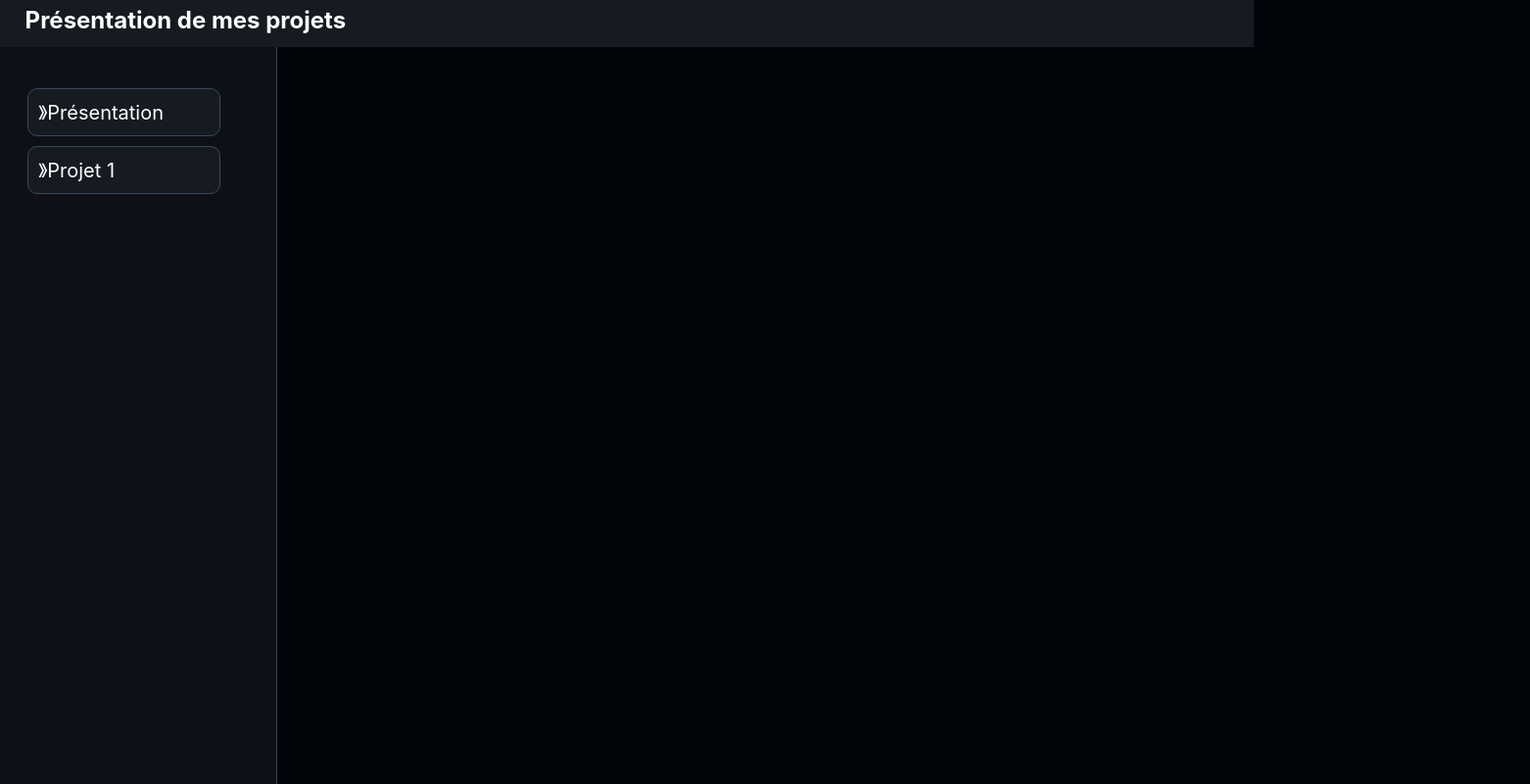
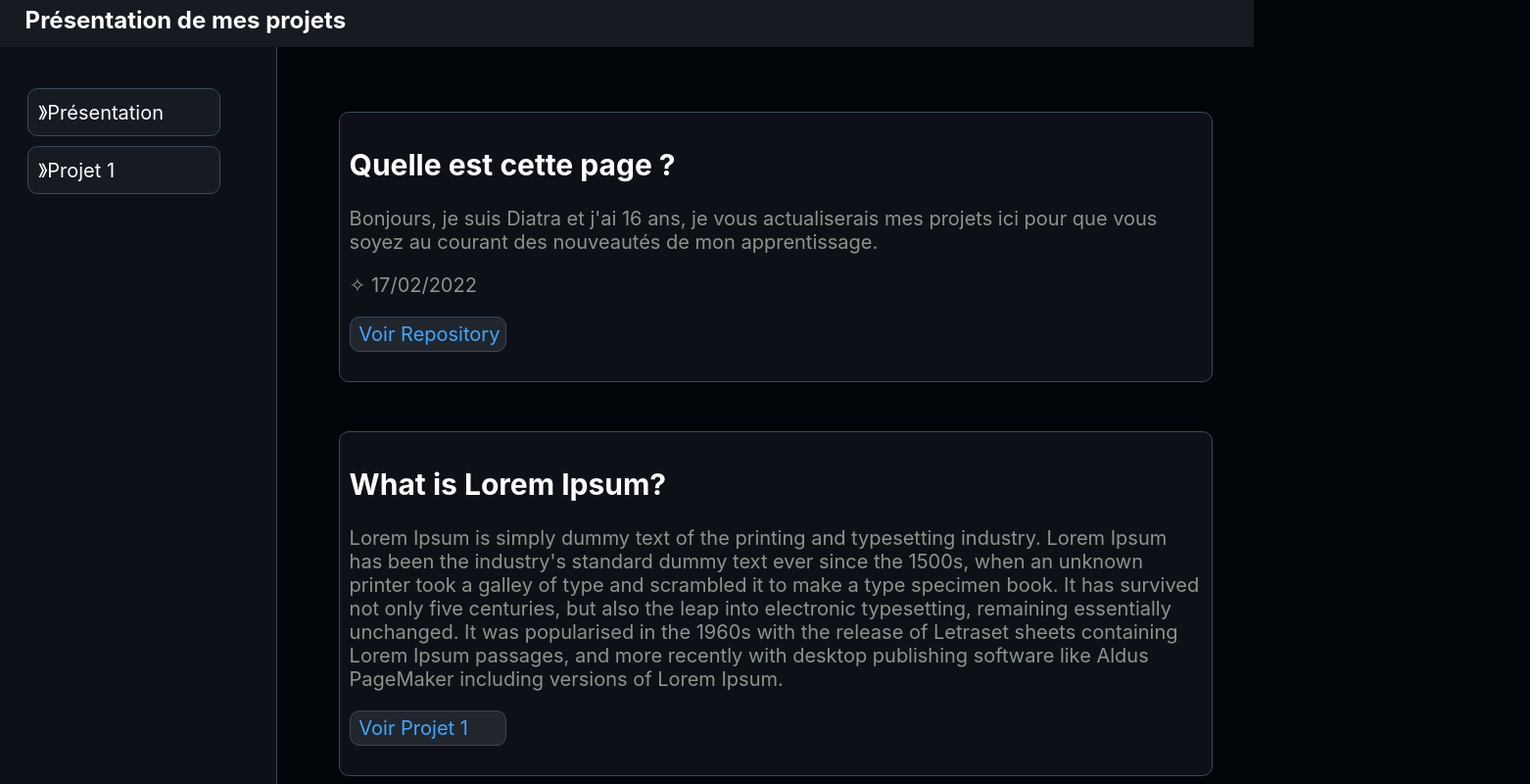
Before and after one commit to Diduck/ProjectMain, a plain HTML site: page index.html in a window 1280 px wide. Shown: the whole page at 98% size, 1562 px wide, since content can reach past the window. Drawn offline with Linux system fonts and the light colour scheme.

Commit message:
Add Presentation and exemple project

```diff
--- a/index.html
+++ b/index.html
@@ -22,5 +22,22 @@
         <h1 class="TITLE">Présentation de mes projets</ class="TITLE">
     </section>
 
+
+    <section id="PAGE">
+
+        <div class="BoxPAGE">
+            <h1>Quelle est cette page ?</h1>
+            <p class="gray">Bonjours, je suis Diatra et j'ai 16 ans, je vous actualiserais mes projets ici pour que vous soyez au courant des nouveautés de mon apprentissage.</p>
+            <p class="gray"> ✧ 17/02/2022</p>
+            <a href="https://github.com/Diduck/ProjectMain.git" target="_blank"><div><p class="NormalBoxPAGE">Voir Repository</p></div></a>
+        </div>
+        <div class="BoxPAGE">
+            <h1>What is Lorem Ipsum?</h1>
+            <p class="gray">Lorem Ipsum is simply dummy text of the printing and typesetting industry. Lorem Ipsum has been the industry's standard dummy text ever since the 1500s, when an unknown printer took a galley of type and scrambled it to make a type specimen book. It has survived not only five centuries, but also the leap into electronic typesetting, remaining essentially unchanged. It was popularised in the 1960s with the release of Letraset sheets containing Lorem Ipsum passages, and more recently with desktop publishing software like Aldus PageMaker including versions of Lorem Ipsum.</p>
+            <a href="#"><div><p class="NormalBoxPAGE">Voir Projet 1</p></div></a>
+        </div>
+
+    </section>
+
 </body>
 </html>
--- a/style/style.css
+++ b/style/style.css
@@ -1,4 +1,5 @@
 body{
+    color: white;
     margin: 0;
     background-color: #010409;
     font-family: -apple-system,BlinkMacSystemFont,"Segoe UI",Helvetica,Arial,sans-serif,"Apple Color Emoji","Segoe UI Emoji";
@@ -22,7 +23,6 @@ body{
     width: 100%;
     height: 6%;
     background-color: #161b22;
-    color: white;
 
 }
 
@@ -46,7 +46,6 @@ body{
 /* CONFIG FOR ALL BOX TEXT */
 
 .BoxLEFT{
-    color: white;
     background-color: #161b22;
     padding: 10px;
     border-radius: 10px 10px 10px 10px;
@@ -65,3 +64,51 @@ body{
     width: 70%;
 
 }
+
+/* PRINCIPAL PAGE*/
+
+#PAGE{
+    position: absolute;
+    margin-left: 22%;
+    margin-top: 5%;
+    width: 100%;
+}
+
+/* BOX IN PRINCIPAL PAGE */
+
+.BoxPAGE{
+    background-color: #0d1117;
+    padding: 10px;
+    border-radius: 10px 10px 10px 10px;
+    font-size: 20px;
+    border: solid #3a485c 0.1px;
+    margin-left: 5%;
+    width: 68%;
+    margin-top: 50px;
+}
+
+/* VIEW PROJECT BUTTON */
+
+.NormalBoxPAGE{
+    background-color: #21262d;
+    padding-top: 5px;
+    padding-bottom: 5px;
+    padding-left: 1%;
+    width: 150px;
+    border-radius: 10px 10px 10px 10px;
+    font-size: 20px;
+    border: solid #3a485c 0.1px;
+}
+
+/* COLOR FOR INTEGRATION */
+
+a{
+    text-decoration: none;
+    color: #41a6ff;
+}
+
+/* COLOR GRAY FOR TEXT WITH GRAY CLASS */
+
+.gray{
+    color: #8b948d;
+}
```
